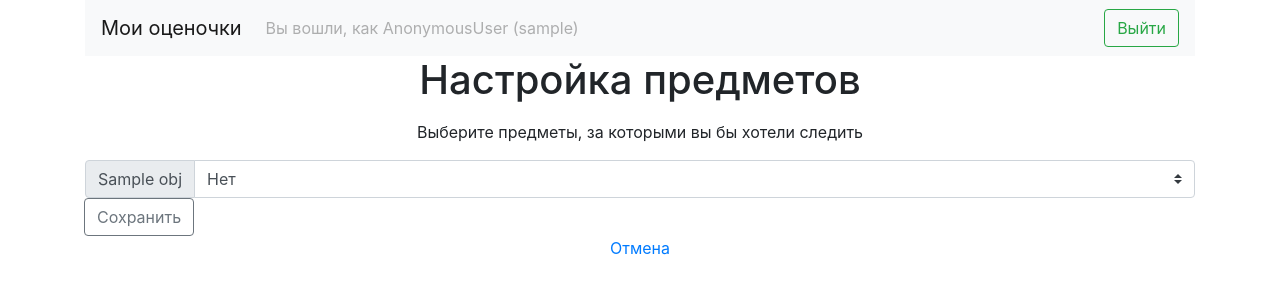
After one commit to TikhonP/mymarks, a Django app: template mymarks/templates/subjectsfirst.html in a window 1280 px wide. The commit adds this page. Shown: the top 300 px of the page. Run offline with Django 3.2, Linux system fonts and the light colour scheme; the template is opened without the code that fills it: most values are stand-ins (such as "Sample title", 1, 10 or a date in 2020); some libraries are stand-ins or nearby versions.

Commit message:
Добавлена функция первичной настройки

```diff
--- a/mymarks/templates/subjects.html
+++ b/mymarks/templates/subjects.html
@@ -14,10 +14,9 @@
 {% block body %}
 <h1>Настройка предметов</h1>
 <p></p>
-{% if is_first %}
+{% if not is_first %}
 <p>Вы не настраивали предметы</p>
-<a href="firstset/"><button type="button" class="btn btn-primary btn-lg btn-block">Первичная Настройка</button></a>
-
+<a href="firstset?step=0"><button type="button" class="btn btn-primary btn-lg btn-block">Первичная Настройка</button></a>
 {% else %}
 
 {% endif %}
--- /dev/null
+++ b/mymarks/templates/subjectsfirst.html
@@ -0,0 +1,53 @@
+{% extends "base.html" %}
+
+{% block title %}Предметы | {{ user }}{% endblock %}
+
+{% block nav %}
+<ul class="navbar-nav mr-auto">
+  <li class="nav-item">
+    <a class="nav-link disabled" href="#" tabindex="-1" aria-disabled="true">Вы вошли, как {{ user }} ({{ username }})</a>
+  </li>
+</ul>
+<a class="btn btn-outline-success my-2 my-sm-0" href="/logout">Выйти</a>
+{% endblock %}
+
+{% block body %}
+<h1>Настройка предметов</h1>
+<p></p>
+{% if not step %}
+<p>Выберите предметы, за которыми вы бы хотели следить</p>
+<form method="post" name="stepone">
+  {% csrf_token %}
+  {% for obj in subjects %}
+  <div class="input-group">
+    <div class="input-group-prepend">
+      <span class="input-group-text">{{ obj }}</span>
+    </div>
+    <select class="custom-select" id="inputGroupSelect04" name="{{ obj }}" type="text">
+      <option value="0" selected>Нет</option>
+      <option value="1">Да</option>
+    </select>
+      {% endfor %}
+  </div>
+  <div class="input-group-append">
+    <input name="stepone" type="submit" class="btn btn-outline-secondary" type="button" value="Сохранить"></input>
+  </div>
+</form>
+{% else %}
+<p>Введите желаемы бал</p>
+<form name='steptwo'>
+  {% csrf_token %}
+  {% for s in subjects %}
+  {% if subjects.s %}
+  <div class="input-group mb-3">
+    <div class="input-group-prepend">
+      <span class="input-group-text" id="basic-addon1">{{ s }}</span>
+    </div>
+    <input name="username" type="text" class="form-control" placeholder="от 1 до 5" aria-label="Имя пользователя" aria-describedby="basic-addon1">
+  </div>
+  {% endif %}
+  {% endfor %}
+</form>
+{% endif %}
+<a href="/authed/profile/subjects/">Отмена</a>
+{% endblock %}
```
Also changed, not shown: mymarks/views.py (+28 -2 lines), mymarks/migrations/0004_usermeta_is_completed.py (added), mymarks/migrations/0005_remove_usermeta_is_completed.py (added).
